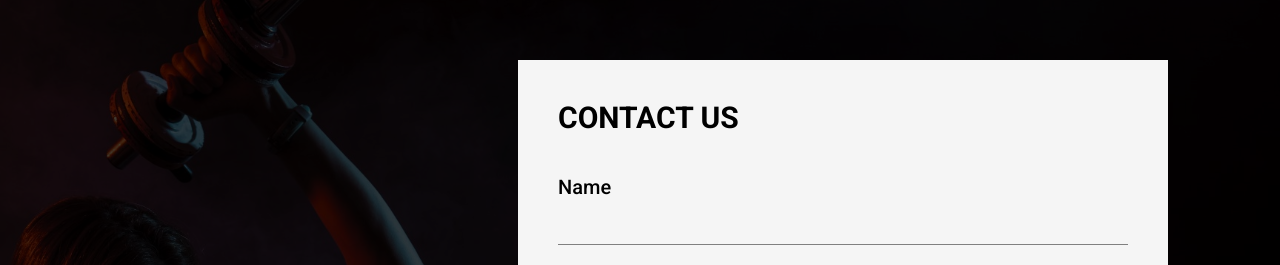
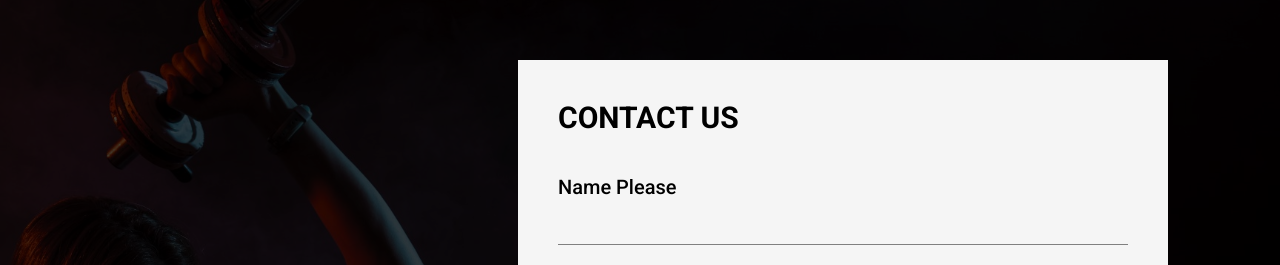
Before and after one commit to Abhinav3291/MERN-GYM-WEBSITE, a React (Vite) app in the folder Frontend/: page / in a window 1280 px wide. Shown: the part 4349-4614 px from the top of the page. Built offline with nearby package versions, Linux system fonts and the light colour scheme.

Commit message:
Update Contact.jsx

```diff
--- a/Frontend/src/components/Contact.jsx
+++ b/Frontend/src/components/Contact.jsx
@@ -41,7 +41,7 @@ const Contact = () => {
       <form onSubmit={sendMail}>
         <h1>CONTACT US</h1>
         <div>
-          <label>Name</label>
+          <label>Name Please</label>
           <input
             type="text"
             value={name}
```
